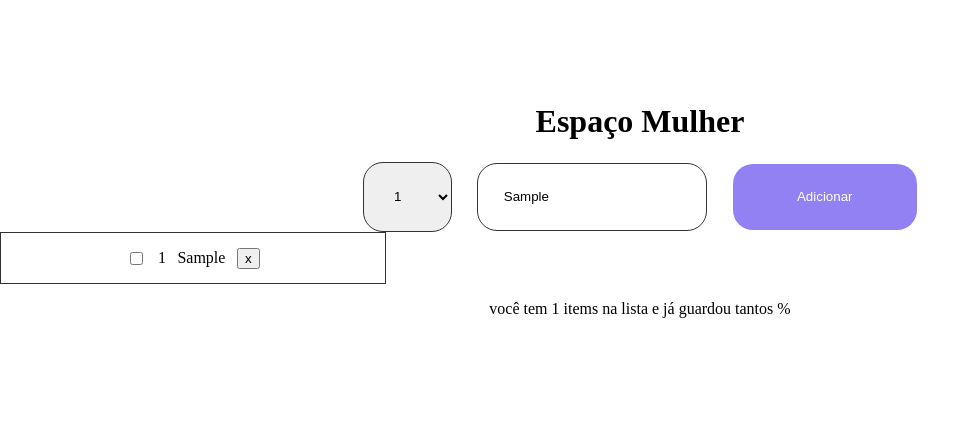
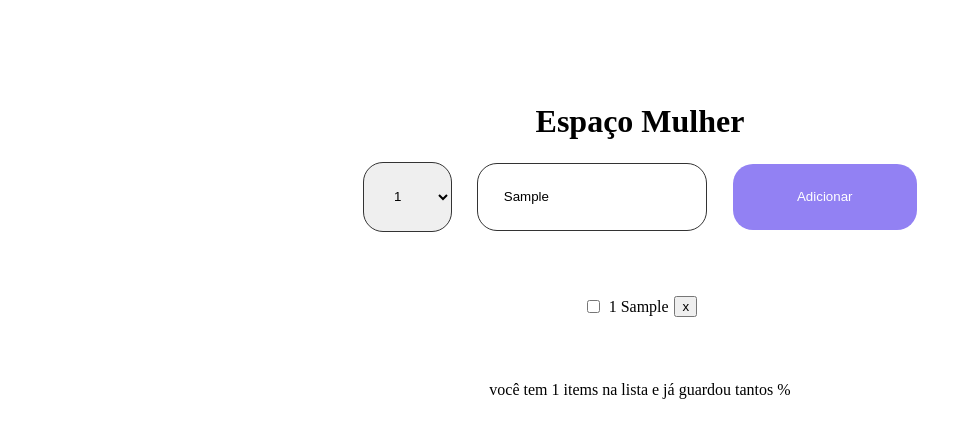
Before and after one commit to ivanmartins090317/woman-gym-list, a React (Vite) app: page / in a window 1280 px wide. Both pictures are taken after typing "Sample" into the empty fields and a click on the button "Adicionar". Shown: the top 438 px of the page, without its empty margins (0-980 px from the left). Built offline with nearby package versions, Linux system fonts and the light colour scheme.

Commit message:
fix:🔨refatoring in manager law

```diff
--- a/src/App.jsx
+++ b/src/App.jsx
@@ -11,33 +11,51 @@ const App = () => {
     constructor(name, quantity) {
       this.id = crypto.randomUUID()
       this.name = name
-      this.quantity = quantity
+      this.quantity = +quantity
+      this.stored = false
     }
   }
 
+
   const handleSubmit = (e) =>{
     e.preventDefault()
-    const {nome, select} = e.target.elements
-    const name = nome.value
-    const quantity = select.value
+    const {nome, selectQtd} = e.target.elements
+    let name = nome.value
+    const quantity = selectQtd.value
     const newItem = new Model(name, quantity)
-    console.log(newItem);
+
     setItems(prevState => ([...prevState, newItem] ))
   }
+  const handleChecked = (itemID) =>
+    setItems(prevState =>
+      prevState.map(item => (item.id === itemID ? {...item, stored: !item.stored} : item))
+    )
 
   const deleteItem = (itemID) =>{
    return setItems(items.filter(item => item.id !== itemID))
   }
+
   return (
     <>
     <Header/>
     <Form handleSubmit={handleSubmit}/>
+  <div className="container-main">
    {
     items.map(item =>(
-      <Item key={item.id} quantity={item.quantity} name={item.name} handleDelete={() => deleteItem(item.id)}/>
+
+        <Item
+         verifyStored={item.stored ? 'isChecked' : " "}
+         key={item.id}
+         quantity={item.quantity}
+         name={item.name}
+         Isstored={item.stored}
+         handleCheck={() => handleChecked(item.id)}
+         handleDelete={() => deleteItem(item.id)}/>
+
     ))
 
    }
+  </div>
     <footer>
       <p>você tem {items.length} items na lista e já guardou tantos %</p>
     </footer>
--- a/src/components/Form/index.jsx
+++ b/src/components/Form/index.jsx
@@ -1,22 +1,19 @@
 import './form.css'
+
+const ids = Array.from({length:10},() => crypto.randomUUID())
 
 const Form = ({handleSubmit}) =>{
   return(
      <div className="container-form">
      <form onSubmit={handleSubmit}>
-      <select name="select" id="">
-      <option value="1">1</option>
-      <option value="2">2</option>
-      <option value="3">3</option>
-      <option value="4">4</option>
-      <option value="5">5</option>
-      <option value="6">6</option>
-      <option value="7">7</option>
-      <option value="8">8</option>
-      <option value="9">9</option>
-      <option value="10">10</option>
+      <select name="selectQtd">
+       {
+        ids.map( (id, index) =>(
+          <option key={id} value={index + 1}>{index + 1}</option>
+        ))
+       }
       </select>
-      <input type="text" name='nome' />
+      <input type="text" name='nome'/>
       <button>Adicionar</button>
      </form>
     </div>
--- a/src/components/Item/index.jsx
+++ b/src/components/Item/index.jsx
@@ -1,15 +1,12 @@
 import "./item.css"
-const Item = ({quantity, name, handleDelete}) =>{
+const Item = ({quantity, name, handleDelete, handleCheck, Isstored, verifyStored}) =>{
  return(
-  <div className="container-main">
     <div
       className="container-list">
-      <input type="checkbox" name="item-list"/>
-      <p>{quantity}</p>
-      <p>{name}</p>
+      <input type="checkbox" name="item-list" checked={Isstored} onChange={handleCheck}/>
+      <span className={verifyStored}>{quantity} {name}</span>
       <button onClick={handleDelete}>x</button>
     </div>
-  </div>
  )
 }
 
--- a/src/components/Item/item.css
+++ b/src/components/Item/item.css
@@ -1,9 +1,12 @@
 
 .container-list{
   display: flex;
-  width: 30%;
+  width: 15%;
   justify-content: center;
   align-items: center;
   gap:3%;
-  border:1px solid #333;
 }
+
+.isChecked{
+  text-decoration: line-through;
+}
--- a/src/index.css
+++ b/src/index.css
@@ -3,3 +3,11 @@ body{
   margin:5% auto;
   text-align:center;
 }
+.container-main{
+  display:flex;
+  width:100%;
+  height:auto;
+  flex-wrap:wrap;
+  justify-content:center;
+  margin:5% 0;
+}
```
